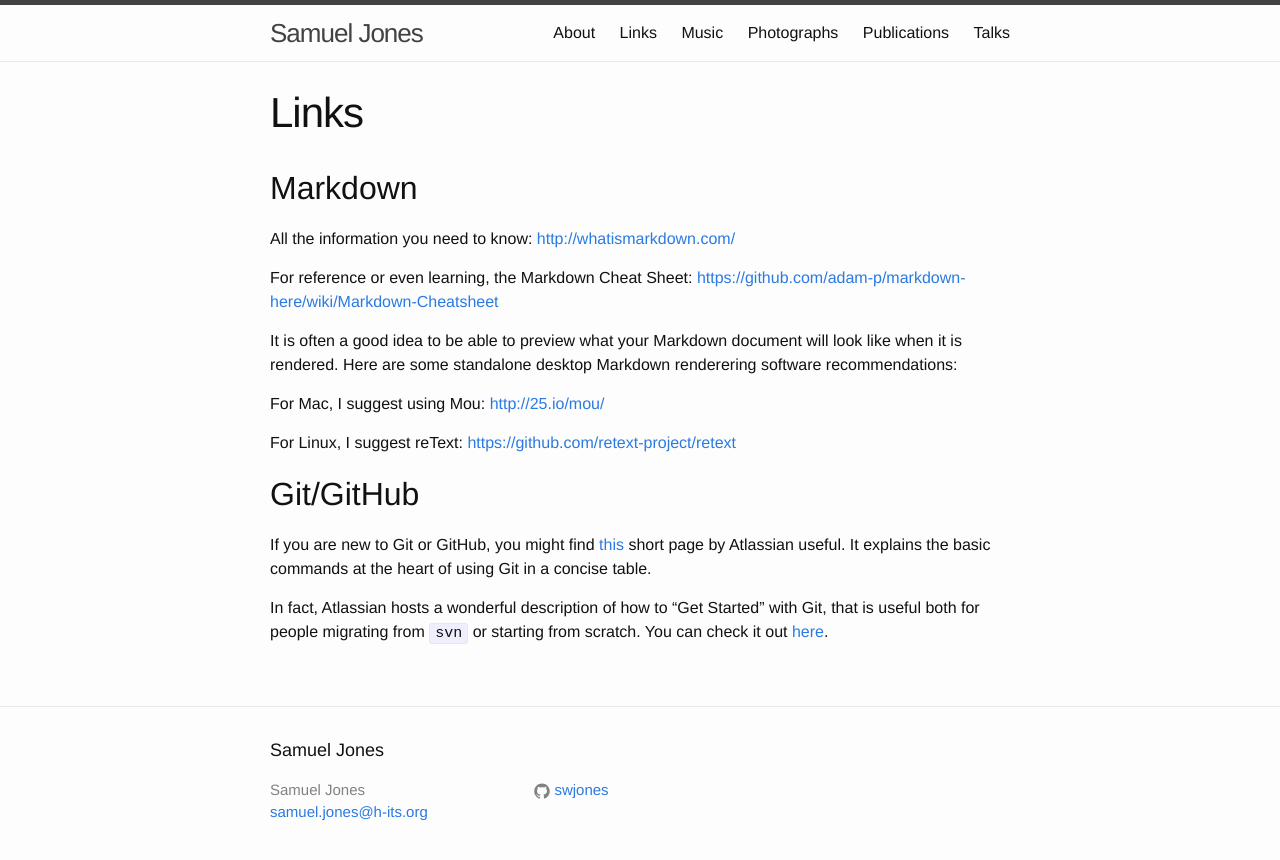
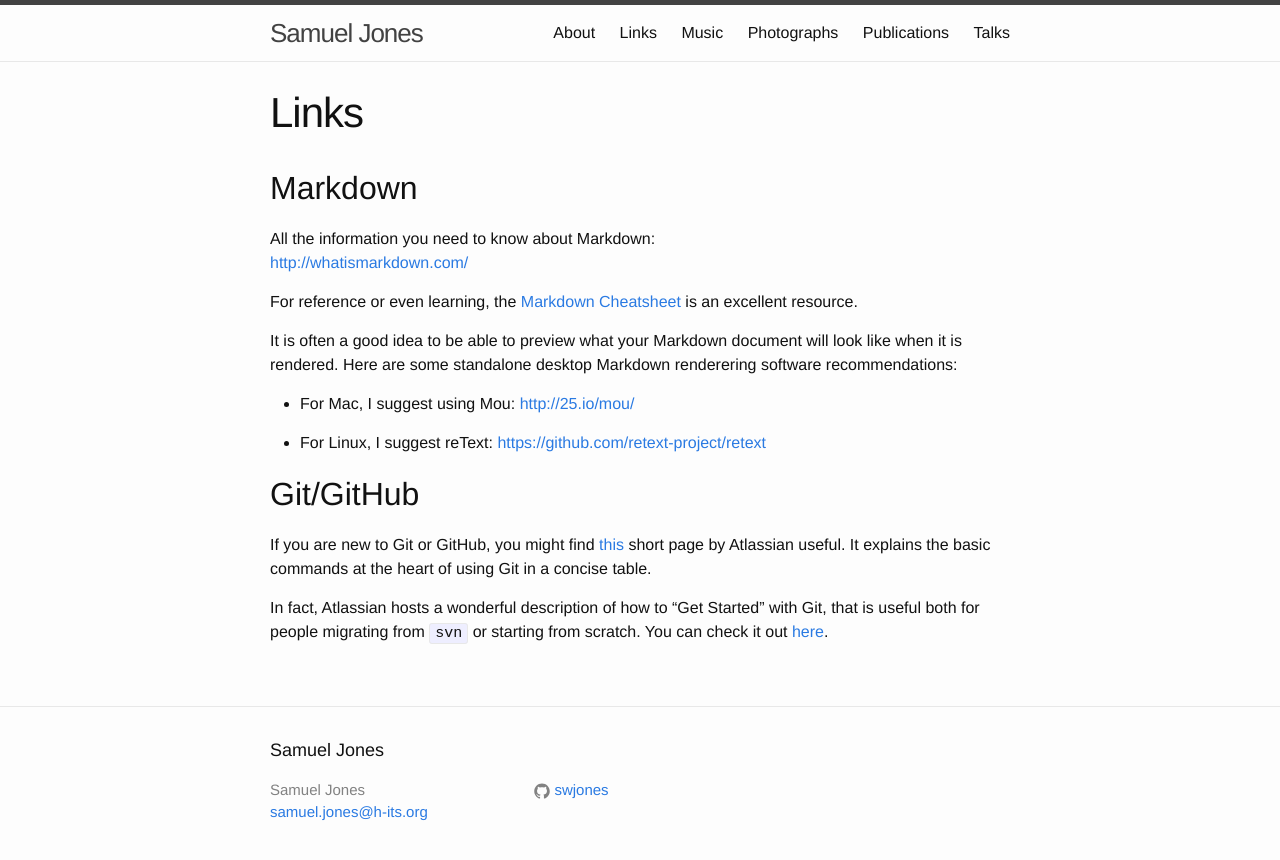
Before and after one commit to swjones/swjones.github.io, a Jekyll site: the page built from links.md, in a window 1280 px wide. Shown: the top 860 px of the page. Built offline with Jekyll 4.4.1, drawn with Linux system fonts in a browser that asks for light colours.

Commit message:
tidy
Former-commit-id: 0464dc3bc05e7fe150b24c33e343a04b702759aa

```diff
--- a/links.md
+++ b/links.md
@@ -6,20 +6,21 @@ permalink: /links/
 
 ## Markdown
 
-All the information you need to know:
+All the information you need to know about Markdown:
 [http://whatismarkdown.com/](http://whatismarkdown.com/)
 
-For reference or even learning, the Markdown Cheat Sheet:
-[https://github.com/adam-p/markdown-here/wiki/Markdown-Cheatsheet](https://github.com/adam-p/markdown-here/wiki/Markdown-Cheatsheet)
+For reference or even learning, the [Markdown
+Cheatsheet](https://github.com/adam-p/markdown-here/wiki/Markdown-Cheatsheet)
+is an excellent resource.
 
 It is often a good idea to be able to preview what your Markdown document will
 look like when it is rendered. Here are some standalone desktop Markdown
 renderering software recommendations:
 
-For Mac, I suggest using Mou:
+* For Mac, I suggest using Mou:
 [http://25.io/mou/](http://25.io/mou/)
 
-For Linux, I suggest reText:
+* For Linux, I suggest reText:
 [https://github.com/retext-project/retext](https://github.com/retext-project/retext)
 
 ## Git/GitHub
```
